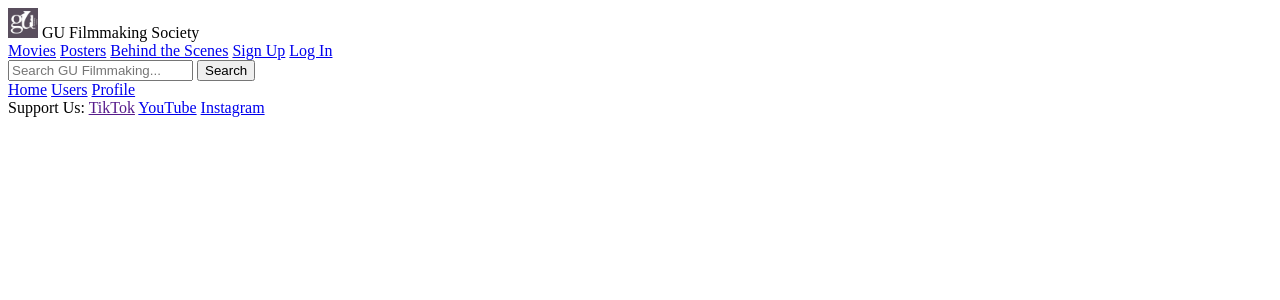
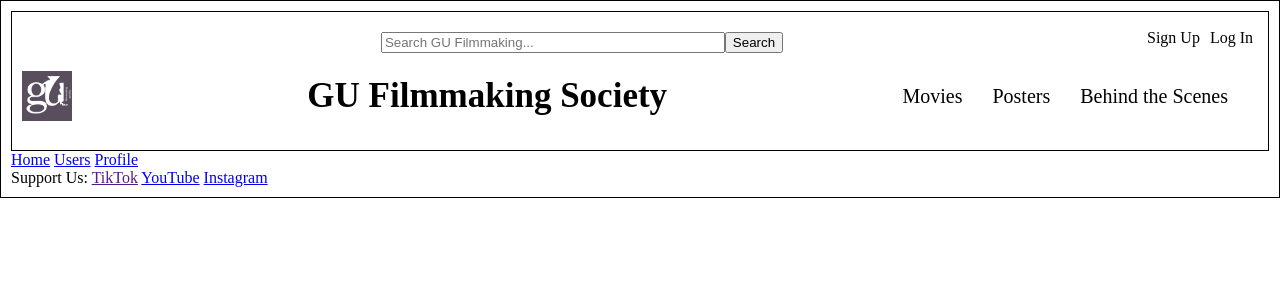
Before and after one commit to SwanwickMan/GU_Filmmaking, a Django app: page / in a window 1280 px wide. Shown: the top 300 px of the page. Run offline with Django 3.2, Linux system fonts and the light colour scheme.

Commit message:
implemented header in base template

```diff
--- /dev/null
+++ b/static/style/base.css
@@ -0,0 +1,64 @@
+html,
+
+header {
+    border: 1px solid black; /* Add a solid black border around the header */
+    padding: 10px; /* Add padding inside the border to create space */
+}
+
+body {
+    margin: 0;
+    padding: 0;
+}
+
+#top-header-section {
+    display: flex; /* Use flexbox */
+    justify-content: right; /* Distribute items evenly along the main axis */
+    align-items: center; /* Align items vertically in the center */
+    width: 100%;
+}
+
+#searchbar {
+    margin-top: 10px;
+    flex-grow: 3;
+    display: flex; /* Use flexbox */
+    justify-content: center; /* Center align the form horizontally */
+    align-items: center; /* Align items vertically in the center */
+}
+
+#searchbar input[type="text"] {
+    width: 30%; /* Adjust the width of the input field */
+}
+
+#top-header-section a {
+    margin-left: 5px; /* Add margin between links */
+    margin-right: 5px;
+    text-decoration: none;
+    color: black;
+}
+
+#bottom-header-section {
+    display: flex; /* Use flexbox */
+    justify-content: space-between; /* Distribute items evenly along the main axis */
+    align-items: center; /* Align items vertically in the center */
+    width: 100%;
+}
+
+#bottom-header-section img {
+    height: 50px;
+    width: 50px;
+}
+
+#bottom-header-section h1 {
+    font-size: 35px;
+}
+
+#navigation-links {
+    display: flex; /* Use flexbox */
+}
+
+#navigation-links a {
+    font-size: 20px;
+    margin-right: 30px; /* Add margin between links */
+    text-decoration: none;
+    color: black;
+}
--- a/templates/base.html
+++ b/templates/base.html
@@ -5,6 +5,7 @@
 <html lang="EN-GB">
 
 <head>
+    <link rel="stylesheet" href={% static "style/base.css" %}>
     <title>
         {% block title %}
             GU Filmmaking Society
@@ -12,27 +13,35 @@
     </title>
 </head>
 
-<body>
-    <div id="top banner">
-        <img src="{% static "images/logo.jpg" %}" alt="GU Filmmaking Logo" id="logo" height="30" width="30">
-        <span>{% block website_name %}GU Filmmaking Society{% endblock %}</span>
+<header >
+    <div id="top-header-section">
+
+        <form action="#" method="get" id="searchbar">
+            <input type="text" name="search" placeholder="Search GU Filmmaking...">
+            <button type="submit">Search</button>
+        </form>
+        <a href="#">Sign Up</a>
+        <a href="#">Log In</a>
+    </div>
+
+    <div id="bottom-header-section">
+        <img src="{% static "images/logo.jpg" %}" alt="GU Filmmaking Logo" id="logo">
+        <h1>{% block website_name %}GU Filmmaking Society{% endblock %}</h1>
         <div id="navigation-links">
-            <a href="#">Movies</a>
+            <a href="#" >Movies</a>
             <a href="#">Posters</a>
             <a href="#">Behind the Scenes</a>
-            <a href="#">Sign Up</a>
-            <a href="#">Log In</a>
-        </div>
-        <div id="search-bar">
-            <form action="#" method="get">
-                <input type="text" name="search" placeholder="Search GU Filmmaking...">
-                <button type="submit">Search</button>
-            </form>
         </div>
     </div>
-    <div id="content">
-        {% block content %}{% endblock %}
+</header>
+
+<body>
+    <div>
+        {% block main_content %}{% endblock %}
     </div>
+</body>
+
+<footer>
     <div id="bottom-banner">
         <div id="bottom-links">
             <a href="#">Home</a>
@@ -46,6 +55,6 @@
             <a href="https://www.instagram.com/gufilmmaking/">Instagram</a>
         </div>
     </div>
-</body>
+</footer>
 
 </html>
```
